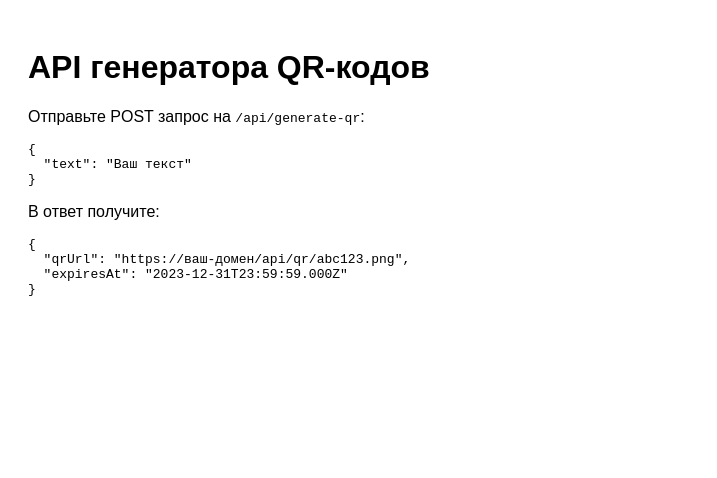
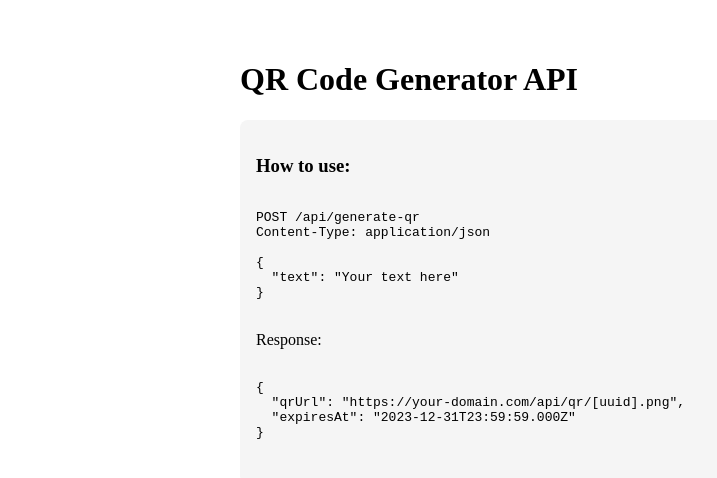
Before and after one commit to Chatbotist/qrcodeAPI, a Next.js app: page / in a window 1280 px wide. Shown: the top 478 px of the page, without its empty margins (0-717 px from the left). Built offline with nearby package versions, Linux system fonts and the light colour scheme.

Commit message:
Update index.js

```diff
--- a/pages/index.js
+++ b/pages/index.js
@@ -1,18 +1,25 @@
 export default function Home() {
   return (
-    <div style={{ padding: '20px', fontFamily: 'Arial' }}>
-      <h1>API генератора QR-кодов</h1>
-      <p>Отправьте POST запрос на <code>/api/generate-qr</code>:</p>
+    <div style={{ padding: '2rem', maxWidth: '800px', margin: '0 auto' }}>
+      <h1>QR Code Generator API</h1>
+      <div style={{ background: '#f5f5f5', padding: '1rem', borderRadius: '8px' }}>
+        <h3>How to use:</h3>
+        <pre>{`
+POST /api/generate-qr
+Content-Type: application/json
 
-      <pre>{`{
-  "text": "Ваш текст"
-}`}</pre>
-
-      <p>В ответ получите:</p>
-      <pre>{`{
-  "qrUrl": "https://ваш-домен/api/qr/abc123.png",
+{
+  "text": "Your text here"
+}
+        `}</pre>
+        <p>Response:</p>
+        <pre>{`
+{
+  "qrUrl": "https://your-domain.com/api/qr/[uuid].png",
   "expiresAt": "2023-12-31T23:59:59.000Z"
-}`}</pre>
+}
+        `}</pre>
+      </div>
     </div>
   );
 }
```
